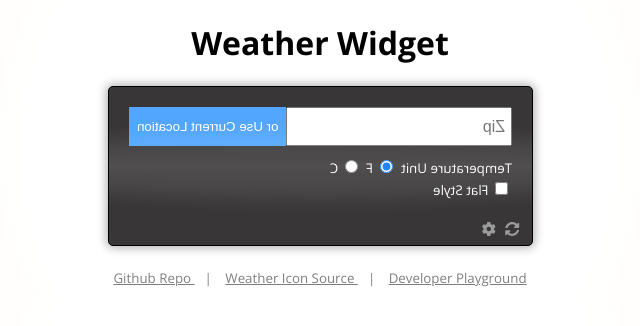
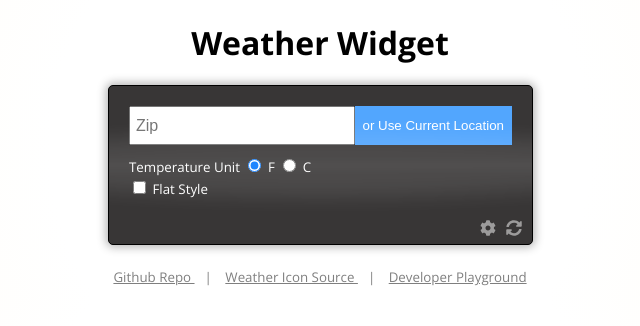
Before and after one commit to danielkellyio/weather-widget, a Vue app: page / in a window 1280 px wide. Shown: the top 326 px of the page, without its empty margins (320-960 px from the left). Built offline with nearby package versions, Linux system fonts and the light colour scheme.

Commit message:
fix bug with flipped

```diff
--- a/src/App.vue
+++ b/src/App.vue
@@ -55,6 +55,8 @@ body {
 #app {
   font-family: "Open Sans", sans-serif;
   text-align: center;
+  will-change: transform;
+  animation: fadeDown 1s ease;
 }
 *,
 *:after,
--- /dev/null
+++ b/src/assets/animations.scss
@@ -0,0 +1,38 @@
+@keyframes subtleGrow {
+  0% {
+    transform: scale(0.65);
+  }
+  100% {
+    transform: scale(1);
+  }
+}
+@keyframes fadeUp {
+  0% {
+    opacity: 0;
+    transform: translateY(5px);
+  }
+  100% {
+    opacity: 0.7;
+    transform: translateY(0);
+  }
+}
+@keyframes fadeDown {
+  0% {
+    opacity: 0;
+    transform: translateY(-10px);
+  }
+  100% {
+    opacity: 0.7;
+    transform: translateY(0);
+  }
+}
+@keyframes fadeDown {
+  0% {
+    opacity: 0;
+    transform: translateY(-10px);
+  }
+  100% {
+    opacity: 0.7;
+    transform: translateY(0);
+  }
+}
--- a/src/assets/style.scss
+++ b/src/assets/style.scss
@@ -1,2 +1,3 @@
 @import "./flip-card";
 @import "./icons";
+@import "./animations";
--- a/src/components/WeatherDisplay.vue
+++ b/src/components/WeatherDisplay.vue
@@ -75,44 +75,6 @@ export default {
 </script>
 
 <style scoped lang="scss">
-@keyframes subtleGrow {
-  0% {
-    transform: scale(0.65);
-  }
-  100% {
-    transform: scale(1);
-  }
-}
-@keyframes fadeUp {
-  0% {
-    opacity: 0;
-    transform: translateY(5px);
-  }
-  100% {
-    opacity: 0.7;
-    transform: translateY(0);
-  }
-}
-@keyframes fadeDown {
-  0% {
-    opacity: 0;
-    transform: translateY(-10px);
-  }
-  100% {
-    opacity: 0.7;
-    transform: translateY(0);
-  }
-}
-@keyframes fadeDown {
-  0% {
-    opacity: 0;
-    transform: translateY(-10px);
-  }
-  100% {
-    opacity: 0.7;
-    transform: translateY(0);
-  }
-}
 .weather-display {
   display: flex;
   text-align: left;
--- a/src/components/WeatherWidget.vue
+++ b/src/components/WeatherWidget.vue
@@ -1,21 +1,21 @@
 <template>
-  <div class="flip-card" :class="{ flipped: $store.flipped }">
+  <div class="flip-card" :class="{ flipped: $store.isFlipped }">
     <div
       class="weather-widget flip-card-inner"
       :class="{ loading: $store.loading, flat: $store.flat }"
     >
       <div class="fade-in">
-        <widget-settings :class="{ 'flip-card-back': $store.settings }" />
+        <widget-settings :class="{ 'flip-card-back': $store.isFlipped }" />
         <weather-display
           class="fade-in"
-          v-if="$store.location && !$store.settings && !$store.error"
+          v-if="$store.showWeatherDisplay"
           :weather="$store.weather"
         />
         <settings-form
           class="fade-in flip-card-back"
-          v-if="!$store.location || $store.settings"
+          v-if="$store.showSettings"
         />
-        <div v-if="$store.error && !$store.settings" class="error">
+        <div v-if="$store.showError" class="error">
           Error Loading Weather Data
           <p style="color:white">
             Make sure zip is valid
@@ -55,6 +55,7 @@ export default {
   },
   created() {
     this.$store.initWeather();
+    if (!this.$store.location) this.$store.flipped = true;
   }
 };
 </script>
--- a/src/store.js
+++ b/src/store.js
@@ -16,6 +16,18 @@ export default Vue.observable({
     wind: {},
     snow: {},
     rain: {}
+  },
+  get isFlipped() {
+    return !this.location || this.flipped;
+  },
+  get showSettings() {
+    return !this.location || this.settings;
+  },
+  get showWeatherDisplay() {
+    return !this.showSettings && !this.error;
+  },
+  get showError() {
+    return this.error && !this.settings;
   },
   get tempUnitAbbrev() {
     return this.tempUnit[0].toUpperCase();
@@ -76,6 +88,7 @@ export default Vue.observable({
 
       this.error = false;
       this.weather = response.data;
+      this.flipped = false;
       window.localStorage.setItem("location", JSON.stringify(this.location));
       window.localStorage.setItem("locationType", this.locationType);
     } catch (error) {
```
Also changed, not shown: 1 other file (tests, documents, lock files or other folders).
